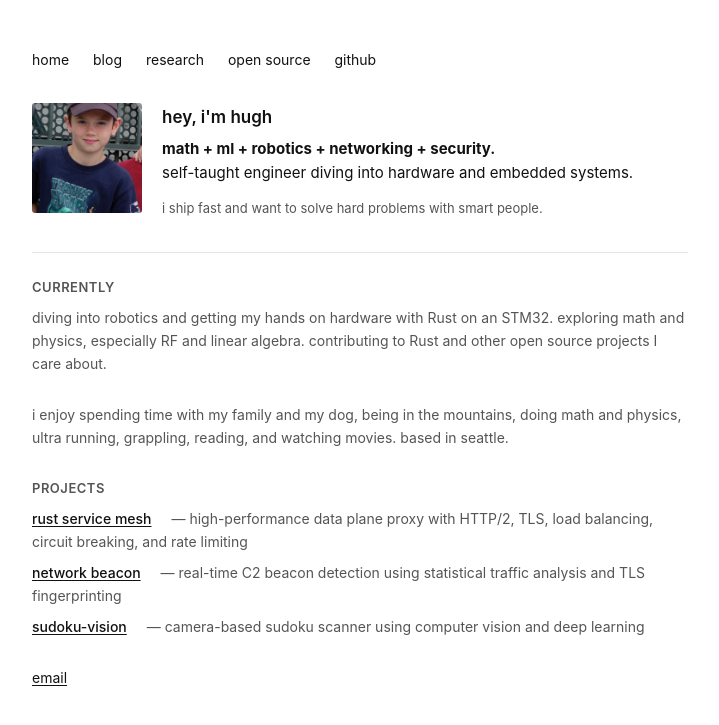
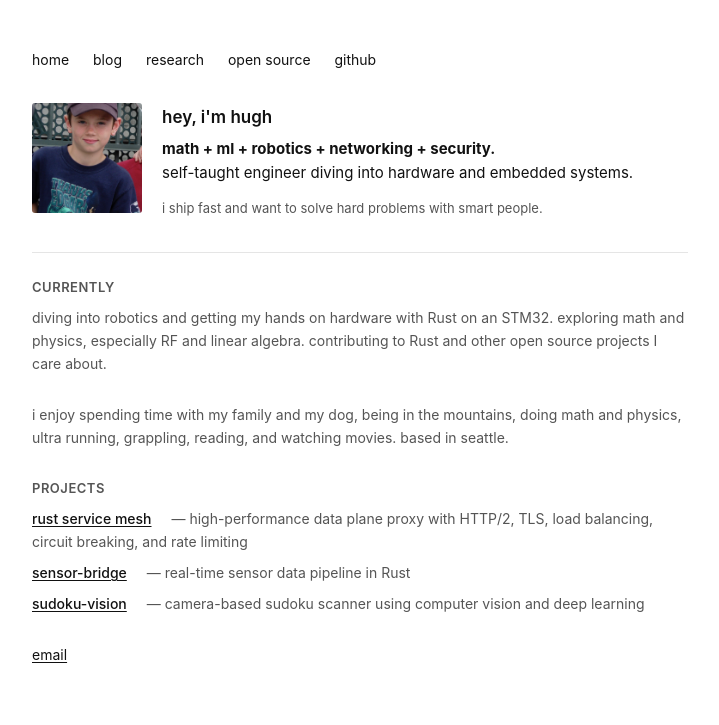
Before and after one commit to HueCodes/HueCodes.github.io, a Jekyll site: the page built from index.md, in a window 1280 px wide. Shown: the top 725 px of the page, without its empty margins (280-999 px from the left). Built offline with Jekyll 4.4.1, drawn with Linux system fonts in a browser that asks for light colours.

Commit message:
Replace network beacon with sensor-bridge

```diff
--- a/index.md
+++ b/index.md
@@ -40,8 +40,8 @@ title: home
     <span>high-performance data plane proxy with HTTP/2, TLS, load balancing, circuit breaking, and rate limiting</span>
   </div>
   <div class="project">
-    <a href="https://github.com/HueCodes/Network-Beacon">network beacon</a>
-    <span>real-time C2 beacon detection using statistical traffic analysis and TLS fingerprinting</span>
+    <a href="https://github.com/HueCodes/Sensor-Bridge">sensor-bridge</a>
+    <span>real-time sensor data pipeline in Rust</span>
   </div>
   <div class="project">
     <a href="https://github.com/HueCodes/sudoku-vision">sudoku-vision</a>
```
